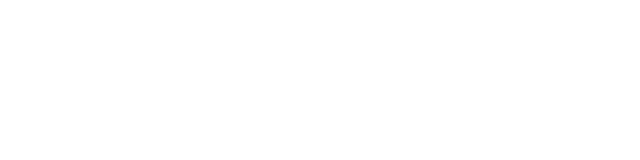
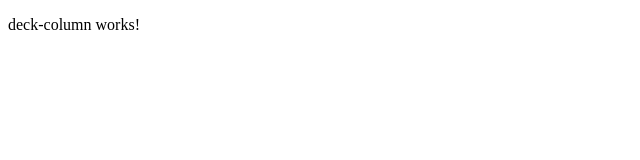
Before and after one commit to jadurani/mini-twitter-deck, an Angular app in the folder public/mini-twitter-deck/: page / in a window 1280 px wide. Shown: the top 160 px of the page, without its empty margins (0-640 px from the left). Built offline with nearby package versions, Linux system fonts and the light colour scheme.

Commit message:
Added: DeckColumn

```diff
--- a/public/mini-twitter-deck/src/app/app-routing.module.ts
+++ b/public/mini-twitter-deck/src/app/app-routing.module.ts
@@ -1,7 +1,12 @@
 import { NgModule } from '@angular/core';
 import { Routes, RouterModule } from '@angular/router';
 
-const routes: Routes = [];
+const routes: Routes = [
+  {
+    path: '',
+    loadChildren: './deck/deck.module#DeckModule',
+  },
+];
 
 @NgModule({
   imports: [RouterModule.forRoot(routes)],
--- a/public/mini-twitter-deck/src/app/app.module.ts
+++ b/public/mini-twitter-deck/src/app/app.module.ts
@@ -7,7 +7,7 @@ import { AppComponent } from './app.component';
 
 @NgModule({
   declarations: [
-    AppComponent
+    AppComponent,
   ],
   imports: [
     BrowserModule,
--- /dev/null
+++ b/public/mini-twitter-deck/src/app/deck/components/deck-column/deck-column.component.html
@@ -0,0 +1,3 @@
+<p>
+  deck-column works!
+</p>
--- /dev/null
+++ b/public/mini-twitter-deck/src/app/deck/components/deck-column/deck-column.component.ts
@@ -0,0 +1,15 @@
+import { Component, OnInit } from '@angular/core';
+
+@Component({
+  selector: 'mtd-deck-column',
+  templateUrl: './deck-column.component.html',
+  styleUrls: ['./deck-column.component.scss']
+})
+export class DeckColumnComponent implements OnInit {
+
+  constructor() { }
+
+  ngOnInit() {
+  }
+
+}
--- a/public/mini-twitter-deck/src/app/deck/deck.component.html
+++ b/public/mini-twitter-deck/src/app/deck/deck.component.html
@@ -1,3 +1,3 @@
-<p>
-  deck works!
-</p>
+<div class="container">
+  <mtd-deck-column></mtd-deck-column>
+</div>
```
Also changed, not shown: public/mini-twitter-deck/src/app/deck/deck.module.ts (+17 -2 lines), public/mini-twitter-deck/src/app/deck/components/deck-column/deck-column.component.scss (added), 1 other file (tests, documents, lock files or other folders).
